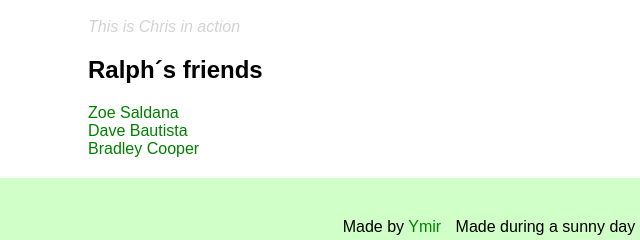
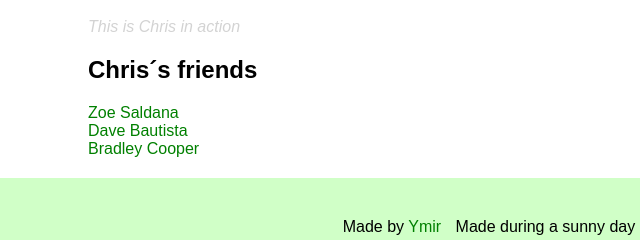
Before and after one commit to ymirthor/my-hero, a plain HTML site: page index.html in a window 1280 px wide. Shown: the part 1399-1639 px from the top of the page, 102-742 px from the left. Drawn offline with Linux system fonts and the light colour scheme.

Commit message:
fixed a typo

```diff
--- a/index.html
+++ b/index.html
@@ -21,7 +21,7 @@
 			</ol>
 			<img class="big-image" src="img/big-image.jpg">
 			<p class="caption">This is Chris  in action</p>
-			<h2>Ralph´s friends</h2>
+			<h2>Chris´s friends</h2>
 			<ul>
 				<li><a href="http://www.imdb.com/name/nm0757855/" target="_blank" title="Vist Zoe´s page">Zoe Saldana</a></li>
 				<li><a href="http://www.imdb.com/name/nm1176985/" target="_blank" title="Vist Dave´s page">Dave Bautista</a></li>
```
